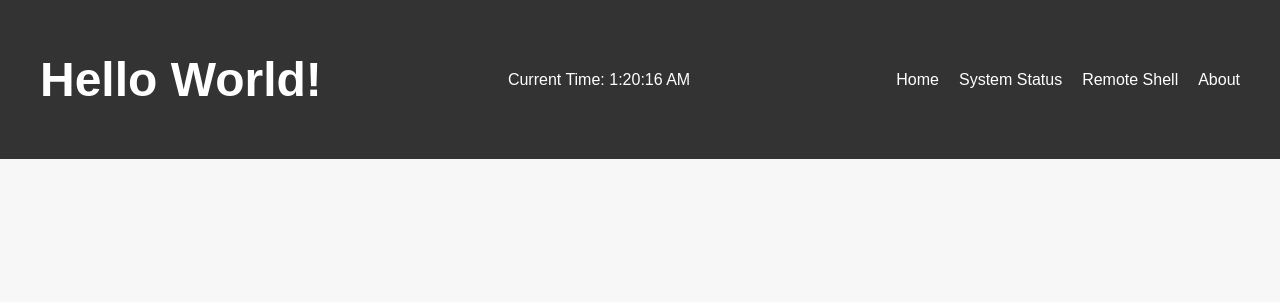
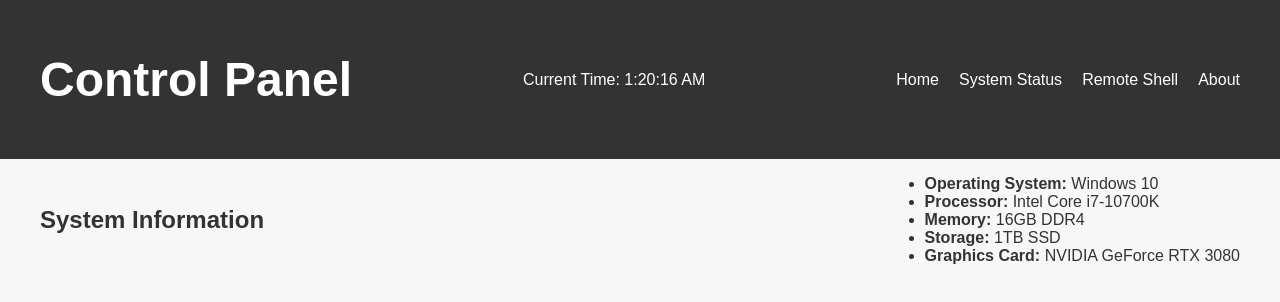
Before and after one commit to nisheri-ascar/hive, a plain HTML site: page index.html in a window 1280 px wide. Drawn offline with Linux system fonts and the light colour scheme.

Commit message:
few edits and add mock system info

```diff
--- a/index.html
+++ b/index.html
@@ -1,14 +1,14 @@
 <!DOCTYPE html>
 <html>
 <head>
-	<title>Hello World!</title>
+	<title>Hive Panel</title>
 	<link rel="stylesheet" type="text/css" href="styles.css">
 </head>
 <body>
 	<header>
 		<div class="container">
 			<div class="logo">
-				<h1>Hello World!</h1>
+				<h1>Control Panel</h1>
 			</div>
 			<div class="time">
 				<p>Current Time: <span id="currentTime"></span></p>
@@ -28,6 +28,18 @@
 			</nav>
 		</div>
 	</header>
+	<section class="system-info">
+		<div class="container">
+			<h2>System Information</h2>
+			<ul>
+				<li><strong>Operating System:</strong> Windows 10</li>
+				<li><strong>Processor:</strong> Intel Core i7-10700K</li>
+				<li><strong>Memory:</strong> 16GB DDR4</li>
+				<li><strong>Storage:</strong> 1TB SSD</li>
+				<li><strong>Graphics Card:</strong> NVIDIA GeForce RTX 3080</li>
+			</ul>
+		</div>
+	</section>
 
 	<script>
 		function showTime() {
```
